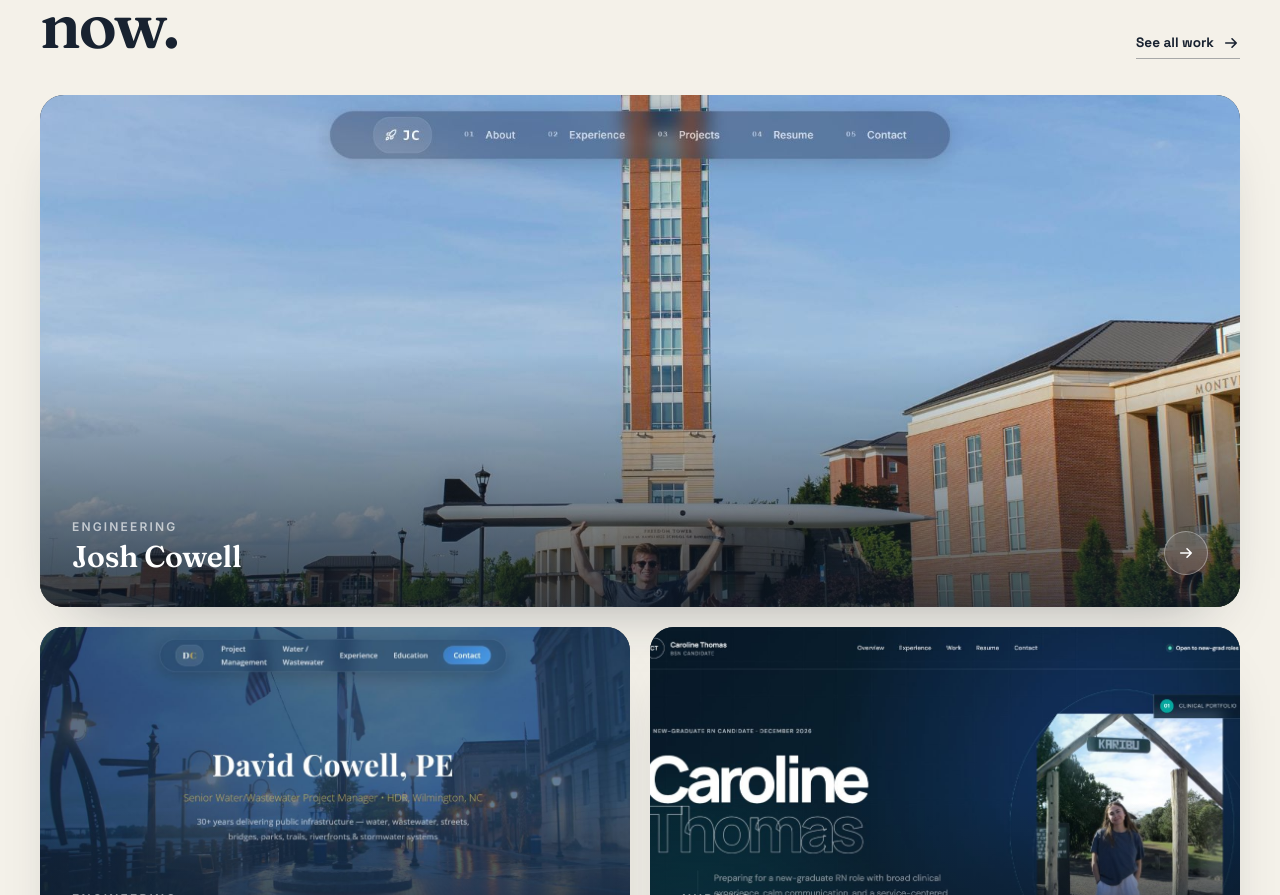
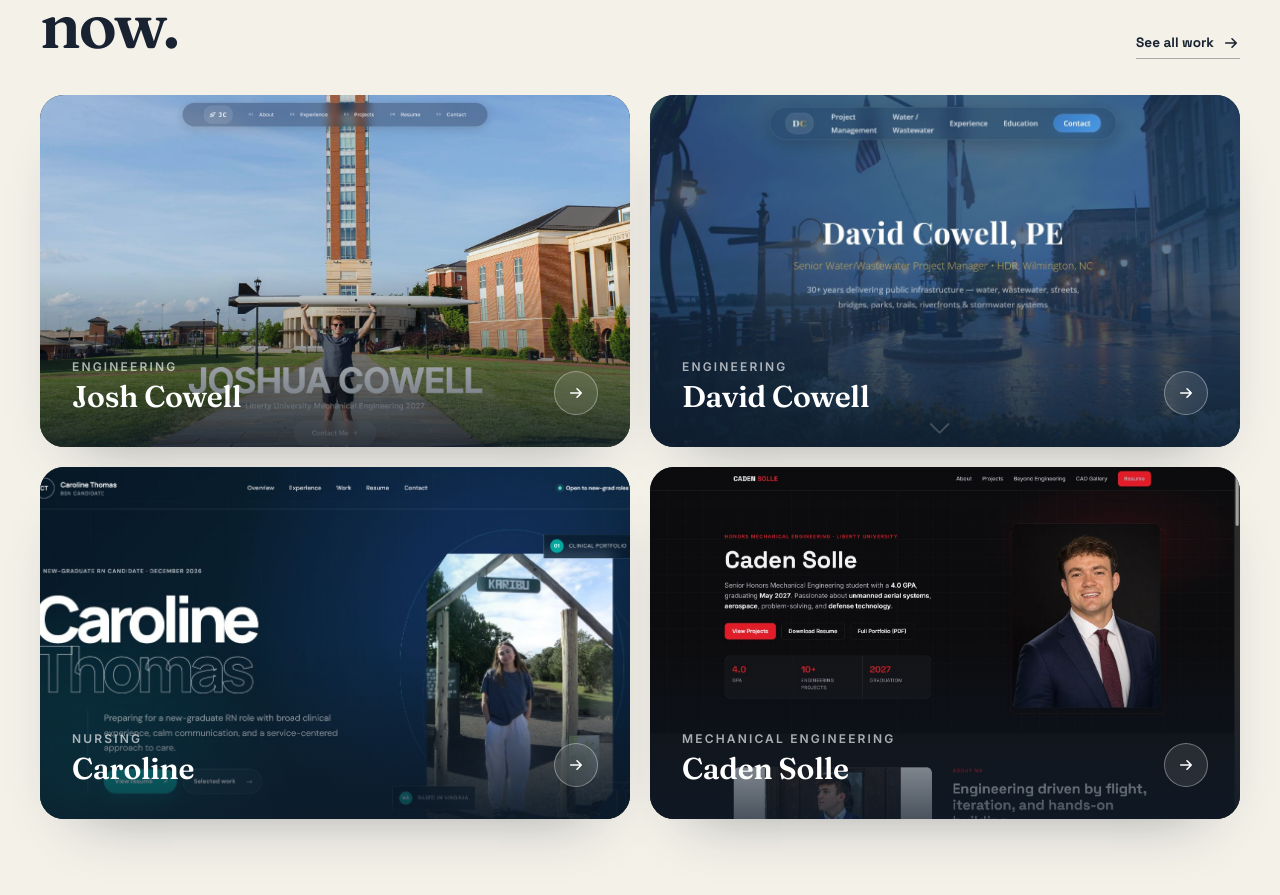
Before and after one commit to cowelljoshua/foliolabz, a React (Vite) app: page / in a window 1280 px wide. Shown: the part 1106-2001 px from the top of the page. Built offline with nearby package versions, Linux system fonts and the light colour scheme; no server answers.

Commit message:
Use uniform grid for live websites

```diff
--- a/src/pages/Home.jsx
+++ b/src/pages/Home.jsx
@@ -37,14 +37,11 @@ function Check() {
   )
 }
 
-function WorkCard({ project, index }) {
-  const cardClass = ['work-card group', index === 0 ? 'lg:col-span-2' : ''].filter(Boolean).join(' ')
-  const imageClass = index === 0 ? 'h-[24rem] sm:h-[32rem]' : 'h-[22rem]'
-
+function WorkCard({ project }) {
   return (
-    <a href={project.url} target="_blank" rel="noreferrer" className={cardClass}>
-      <div className={'work-card-image ' + imageClass}>
-        <img src={asset(project.thumb)} alt={project.name + ' portfolio website'} className="h-full w-full object-cover object-top transition duration-700 group-hover:scale-[1.025]" loading={index === 0 ? 'eager' : 'lazy'} />
+    <a href={project.url} target="_blank" rel="noreferrer" className="work-card group">
+      <div className="work-card-image h-[22rem]">
+        <img src={asset(project.thumb)} alt={project.name + ' portfolio website'} className="h-full w-full object-cover object-top transition duration-700 group-hover:scale-[1.025]" loading="lazy" />
         <div className="absolute inset-0 bg-gradient-to-t from-[#0d1928]/75 via-transparent to-transparent" />
       </div>
       <div className="absolute inset-x-0 bottom-0 flex items-end justify-between gap-4 p-6 text-white sm:p-8">
@@ -123,9 +120,9 @@ export default function Home() {
           </div>
           <Link to="/styles" className="text-link shrink-0">See all work <Arrow /></Link>
         </Reveal>
-        <div className="mt-9 grid gap-5 lg:grid-cols-2">
+        <div className="mt-9 grid gap-5 sm:grid-cols-2">
           {liveSites.map((project, index) => (
-            <Reveal key={project.id} delay={index * 0.08} className={index === 0 ? 'lg:col-span-2' : ''}><WorkCard project={project} index={index} /></Reveal>
+            <Reveal key={project.id} delay={index * 0.08}><WorkCard project={project} /></Reveal>
           ))}
         </div>
       </section>
```
